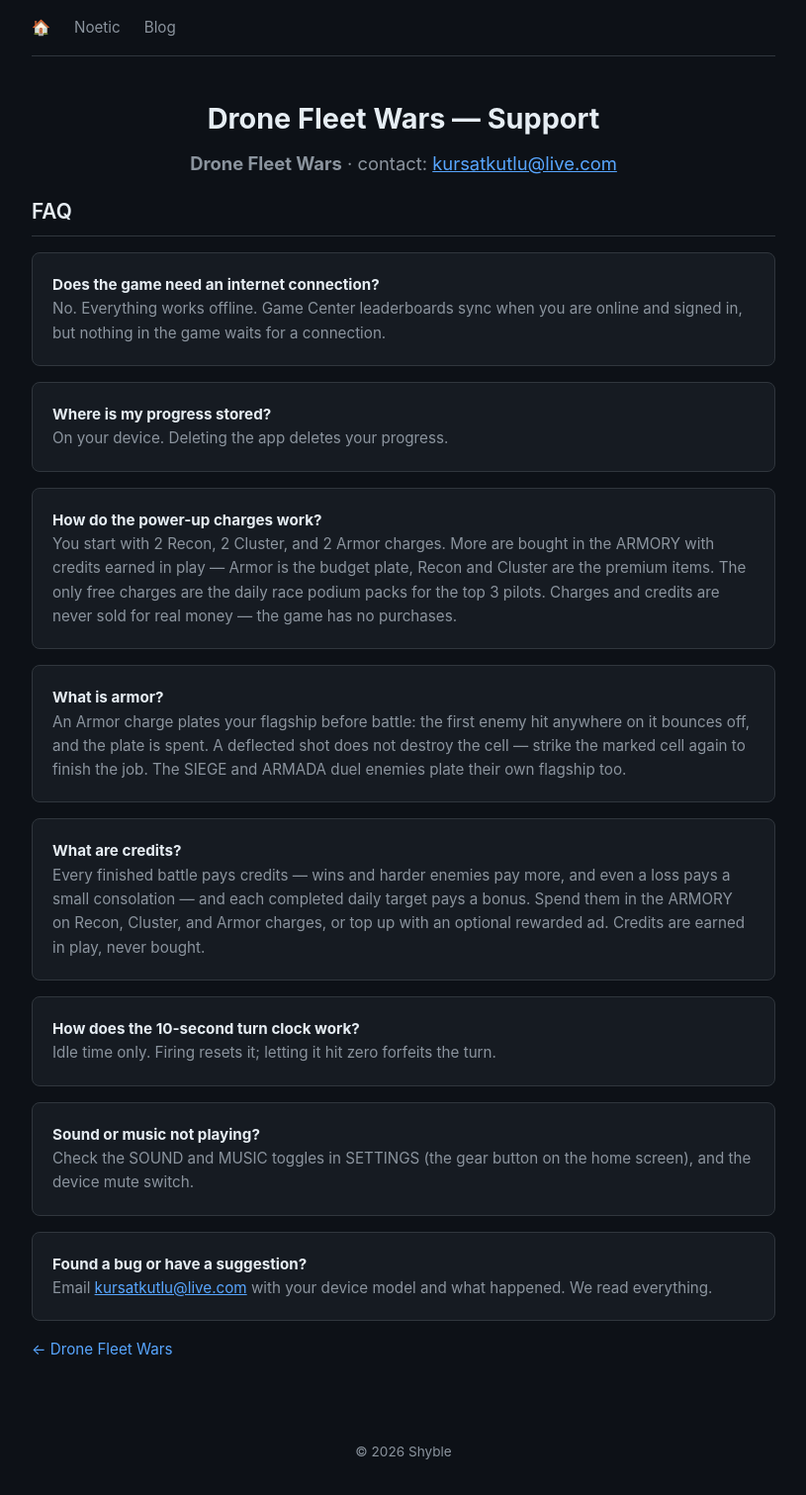
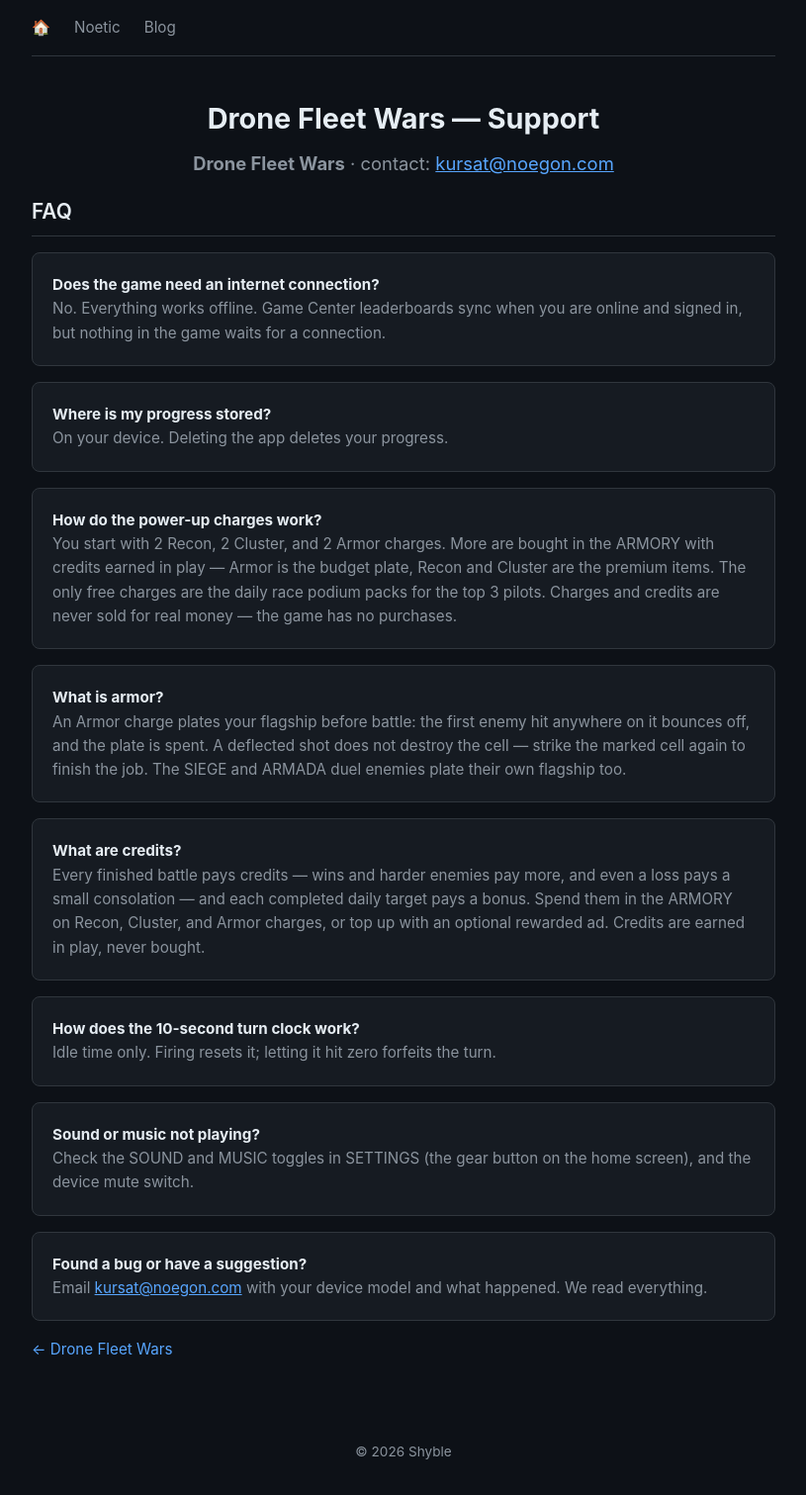
Before and after one commit to shyble/shyble.github.io, a Jekyll site: the page built from games/drone-fleet-wars/support/index.html, in a window 1280 px wide. Shown: the whole page at 99% size, without its empty margins (232-1047 px from the left). Built offline with Jekyll 4.4.1, drawn with Linux system fonts in a browser that asks for light colours.

Commit message:
Contact email: kursat@noegon.com

```diff
--- a/games/drone-fleet-wars/privacy/index.html
+++ b/games/drone-fleet-wars/privacy/index.html
@@ -40,7 +40,7 @@
     If a future update changes any of the above, this policy and the App Store
     privacy labels will be updated before that version ships.</p>
 
-    <p>Contact: <a href="mailto:kursatkutlu@live.com" style="color: var(--accent);">kursatkutlu@live.com</a></p>
+    <p>Contact: <a href="mailto:kursat@noegon.com" style="color: var(--accent);">kursat@noegon.com</a></p>
 
     <p style="margin-top: 1.5rem;"><a href="/games/drone-fleet-wars/" class="more-link">← Drone Fleet Wars</a></p>
 </section>
--- a/games/drone-fleet-wars/support/index.html
+++ b/games/drone-fleet-wars/support/index.html
@@ -6,7 +6,7 @@
 
 <header style="padding: 2.5rem 0 1rem;">
     <h1 style="font-size: 1.8rem;">Drone Fleet Wars — Support</h1>
-    <p><strong>Drone Fleet Wars</strong> · contact: <a href="mailto:kursatkutlu@live.com" style="color: var(--accent);">kursatkutlu@live.com</a></p>
+    <p><strong>Drone Fleet Wars</strong> · contact: <a href="mailto:kursat@noegon.com" style="color: var(--accent);">kursat@noegon.com</a></p>
 </header>
 
 <section>
@@ -63,7 +63,7 @@
 
     <div class="card">
         <p style="color: var(--text);"><strong>Found a bug or have a suggestion?</strong></p>
-        <p>Email <a href="mailto:kursatkutlu@live.com" style="color: var(--accent);">kursatkutlu@live.com</a>
+        <p>Email <a href="mailto:kursat@noegon.com" style="color: var(--accent);">kursat@noegon.com</a>
         with your device model and what happened. We read everything.</p>
     </div>
 
--- a/index.html
+++ b/index.html
@@ -10,7 +10,7 @@
         <a href="https://github.com/shyble" aria-label="GitHub" title="GitHub"><svg viewBox="0 0 16 16" fill="currentColor" aria-hidden="true"><path d="M8 0C3.58 0 0 3.58 0 8c0 3.54 2.29 6.53 5.47 7.59.4.07.55-.17.55-.38 0-.19-.01-.82-.01-1.49-2.01.37-2.53-.49-2.69-.94-.09-.23-.48-.94-.82-1.13-.28-.15-.68-.52-.01-.53.63-.01 1.08.58 1.23.82.72 1.21 1.87.87 2.33.66.07-.52.28-.87.51-1.07-1.78-.2-3.64-.89-3.64-3.95 0-.87.31-1.59.82-2.15-.08-.2-.36-1.02.08-2.12 0 0 .67-.21 2.2.82.64-.18 1.32-.27 2-.27.68 0 1.36.09 2 .27 1.53-1.04 2.2-.82 2.2-.82.44 1.1.16 1.92.08 2.12.51.56.82 1.27.82 2.15 0 3.07-1.87 3.75-3.65 3.95.29.25.54.73.54 1.48 0 1.07-.01 1.93-.01 2.2 0 .21.15.46.55.38A8.013 8.013 0 0016 8c0-4.42-3.58-8-8-8z"/></svg></a>
         <a href="https://x.com/tlhepsh" aria-label="X" title="X"><svg viewBox="0 0 24 24" fill="currentColor" aria-hidden="true"><path d="M18.244 2.25h3.308l-7.227 8.26 8.502 11.24H16.17l-5.214-6.817L4.99 21.75H1.68l7.73-8.835L1.254 2.25H8.08l4.713 6.231zm-1.161 17.52h1.833L7.084 4.126H5.117z"/></svg></a>
         <a href="https://www.linkedin.com/in/kursatkutlu/" aria-label="LinkedIn" title="LinkedIn"><svg viewBox="0 0 24 24" fill="currentColor" aria-hidden="true"><path d="M20.447 20.452h-3.554v-5.569c0-1.328-.027-3.037-1.852-3.037-1.853 0-2.136 1.445-2.136 2.939v5.667H9.351V9h3.414v1.561h.046c.477-.9 1.637-1.85 3.37-1.85 3.601 0 4.267 2.37 4.267 5.455v6.286zM5.337 7.433a2.062 2.062 0 01-2.063-2.065 2.064 2.064 0 112.063 2.065zm1.782 13.019H3.555V9h3.564v11.452zM22.225 0H1.771C.792 0 0 .774 0 1.729v20.542C0 23.227.792 24 1.771 24h20.451C23.2 24 24 23.227 24 22.271V1.729C24 .774 23.2 0 22.225 0z"/></svg></a>
-        <a href="mailto:kursatkutlu@live.com" aria-label="Email" title="Email"><svg viewBox="0 0 24 24" fill="currentColor" aria-hidden="true"><path d="M1.5 8.67v8.58a3 3 0 003 3h15a3 3 0 003-3V8.67l-8.928 5.493a3 3 0 01-3.144 0L1.5 8.67z"/><path d="M22.5 6.908V6.75a3 3 0 00-3-3h-15a3 3 0 00-3 3v.158l9.714 5.978a1.5 1.5 0 001.572 0L22.5 6.908z"/></svg></a>
+        <a href="mailto:kursat@noegon.com" aria-label="Email" title="Email"><svg viewBox="0 0 24 24" fill="currentColor" aria-hidden="true"><path d="M1.5 8.67v8.58a3 3 0 003 3h15a3 3 0 003-3V8.67l-8.928 5.493a3 3 0 01-3.144 0L1.5 8.67z"/><path d="M22.5 6.908V6.75a3 3 0 00-3-3h-15a3 3 0 00-3 3v.158l9.714 5.978a1.5 1.5 0 001.572 0L22.5 6.908z"/></svg></a>
     </div>
 </header>
 
```
Also changed, not shown: _posts/2026-10-02-noetic-looking-for-partners.md (+1 -1 lines).
